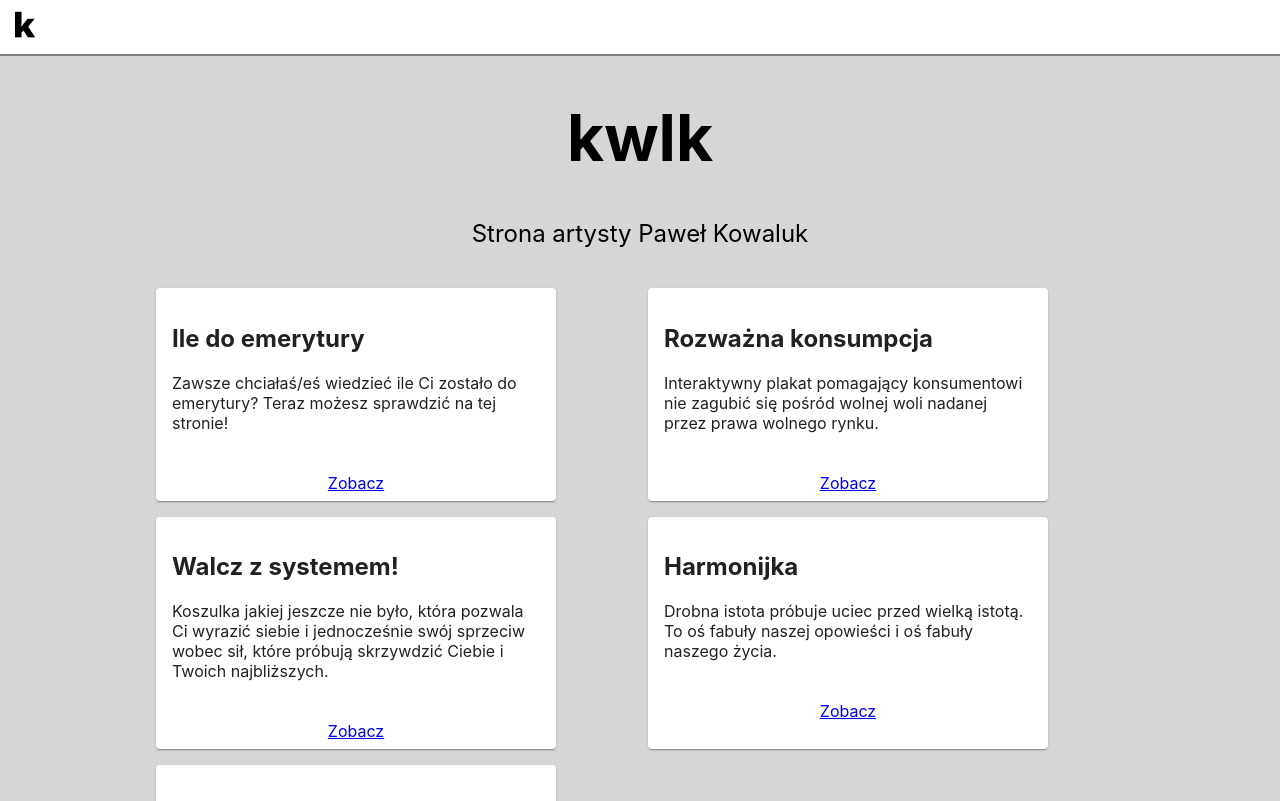
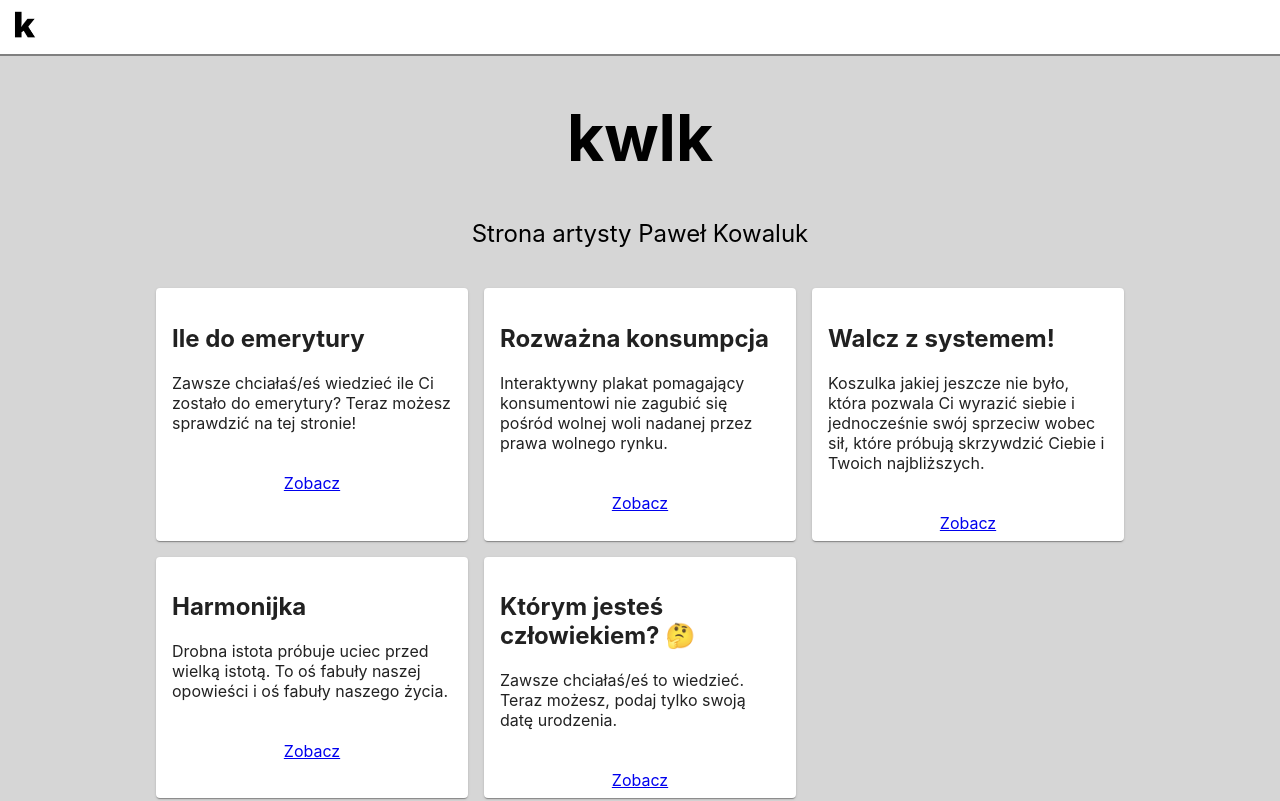
Before and after one commit to pensjonatus/kwlk, a Next.js app: page / in a window 1280 px wide. Shown: the top 801 px of the page. Built offline with nearby package versions, Linux system fonts and the light colour scheme; a web font is replaced by a local one.

Commit message:
better grid

```diff
--- a/pages/index.tsx
+++ b/pages/index.tsx
@@ -17,12 +17,7 @@ export default function Home() {
           </div>
           <div className={styles.featureList}>
             {featured.map(({ title, description, link }, key) => (
-              <Card
-                key={key}
-                style={{
-                  width: 400,
-                }}
-              >
+              <Card key={key}>
                 <CardContent>
                   <h2>{title}</h2>
                   <p>{description}</p>
--- a/styles/dom.module.css
+++ b/styles/dom.module.css
@@ -17,7 +17,7 @@
 
 .featureList {
   display: grid;
-  grid-template-columns: repeat(auto-fit, minmax(400px, 1fr));
+  grid-template-columns: repeat(auto-fit, minmax(300px, 1fr));
   gap: 1rem;
   max-width: 1000px;
   margin: 0 auto;
```
